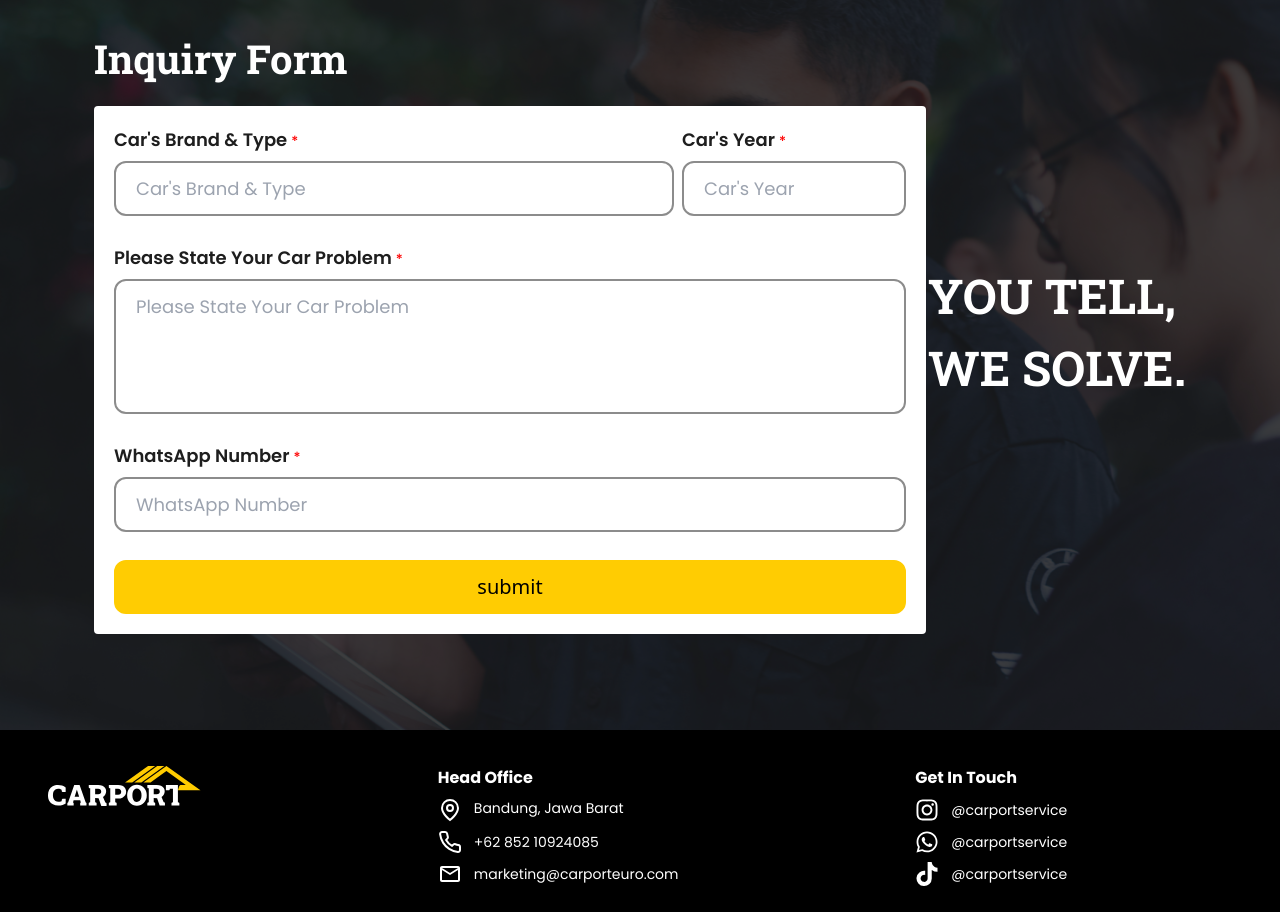
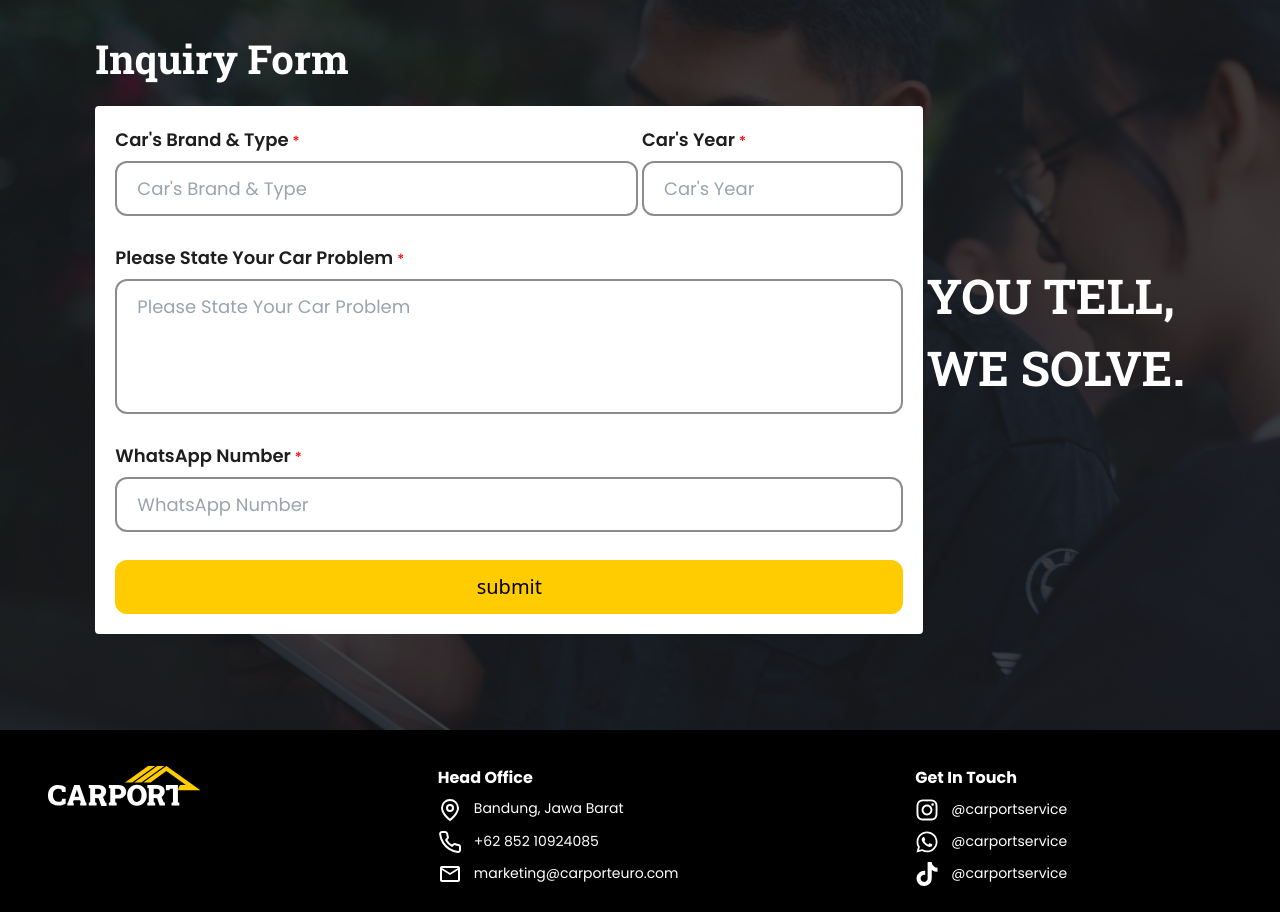
Before and after one commit to ilyasalir/carport-frontend, a Next.js app: page / in a window 1280 px wide. Shown: the part 6100-7012 px from the top of the page. Built offline with nearby package versions, Linux system fonts and the light colour scheme; no server answers.

Commit message:
inquiry form flex

```diff
--- a/src/app/(site-no-login)/components/InquiryForm.tsx
+++ b/src/app/(site-no-login)/components/InquiryForm.tsx
@@ -113,8 +113,9 @@
                 onSubmit={(e) => handleAddInquiry(e)}
               >
                 <div className="flex flex-col gap-5 lg:gap-7 items-center justify-center">
-                  <div className="w-full flex flex-row gap-2">
-                    <Field
+                  <div className="w-full flex flex-row gap-1">
+                    <div className="flex w-2/3">
+                     <Field
                       id="car_brand_type"
                       type={"field"}
                       placeholder={"Car's Brand & Type"}
@@ -126,7 +127,9 @@
                         setInquiry({ cars_brand: e.target.value })
                       }
                     />
-                    <div className="flex w-[40%]">
+                    </div>
+
+                    <div className="flex w-1/3">
                       <Field
                         id="car_year"
                         type={"field"}
```
